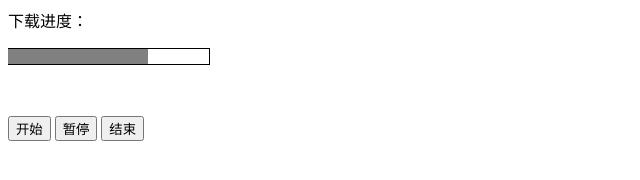
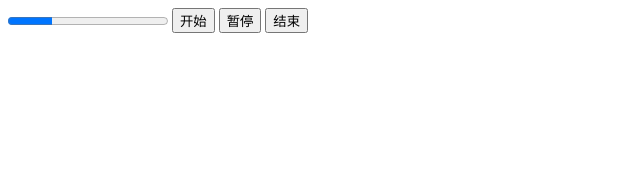
Before and after one commit to shichenxiao/spa, a plain HTML site: page 05-progress/index.html in a window 1280 px wide. Both pictures are taken after a click on the button "开始". Shown: the whole page, without its empty margins (0-640 px from the left). Drawn offline with nearby package versions, Linux system fonts and the light colour scheme.

Commit message:
更改任务05，添加任务04

```diff
--- /dev/null
+++ b/04-range/range.css
@@ -0,0 +1,6 @@
+#range{
+  width:300px;
+}
+body{
+  text-align:center;
+}
--- a/05-progress/index.html
+++ b/05-progress/index.html
@@ -9,11 +9,11 @@
 <script src="progress.js"></script>
 <body>
   <div>
-    <span>下载进度：<p class="bar"><p id="progressbar"></p></p></span><br/><br/>
+    <progress max="100" value="0" id="pg"></progress>
     <span>
       <input type="button" value="开始" id="start" class="begin" onclick="progressBar()">
       <input type="button" value="暂停" id="suspend" class="pause" onclick="pause()">
-      <input type="button" value="结束" id="finish" class="over">
+      <input type="button" value="结束" id="finish" class="over" onclick="reset()">
     </span>
   </div>
 </body>
--- a/05-progress/progress.js
+++ b/05-progress/progress.js
@@ -1,18 +1,16 @@
+
 function progressBar(){
-  $("#progressbar").css("width","0px");
-  var speed = 20;
+  var pg = document.getElementById('pg');
+  setInterval(function(e){
+    if(pg.value!=100) pg.value++;
+    else pg.value=100;
+  },100);
+}
 
-var time = setInterval(function(){
-    nowWidth = parseInt($("#progressbar").width());
-
-    if(nowWidth<=200){
-      barWidth = (nowWidth + 1)+"px";
-      $("#progressbar").css("width",barWidth);
-    }else{
-      clearInterval(time);
-    }
-  },speed);
+function reset(){
+  var pg=0;
+  setInterval(function(e){
+    if(pg.value!=100) pg.value++;
+    else pg.value = 100;
+  },100);
 }
-function pause(){
-    progressBar();
-}
```
Also changed, not shown: 04-range/index.html (added, +15 -0 lines), 04-range/range.js (added, +10 -0 lines).
